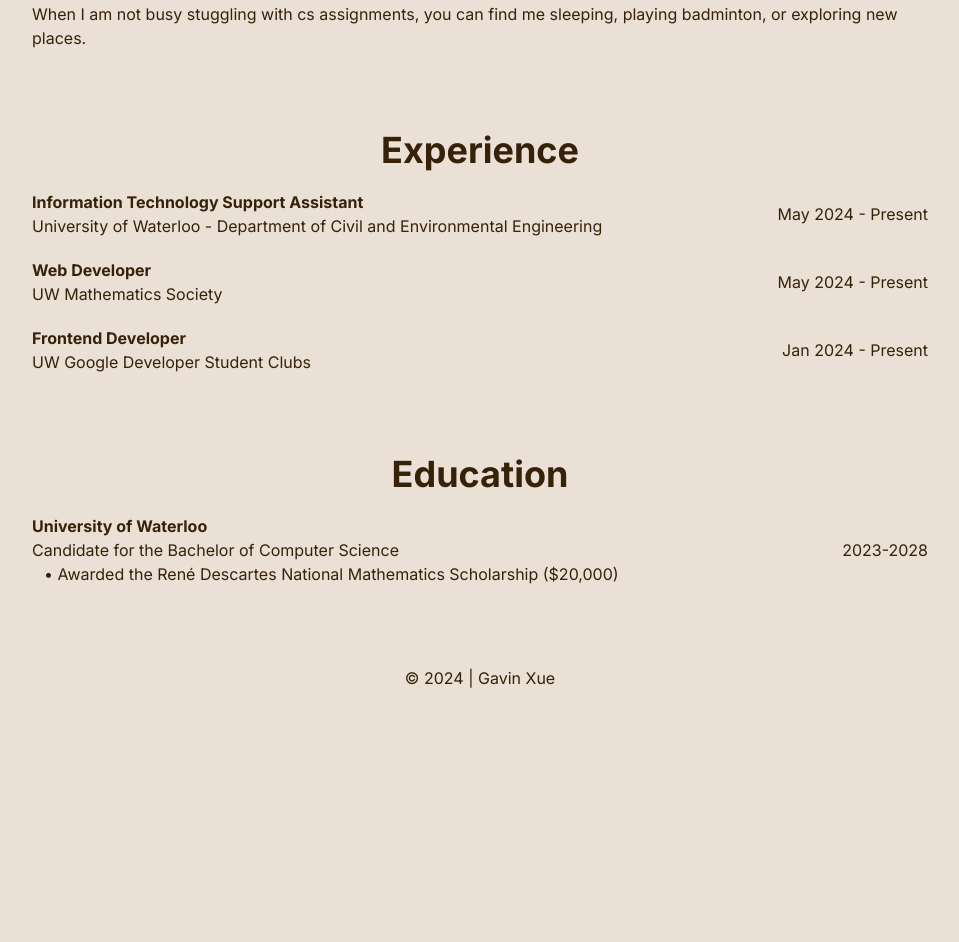
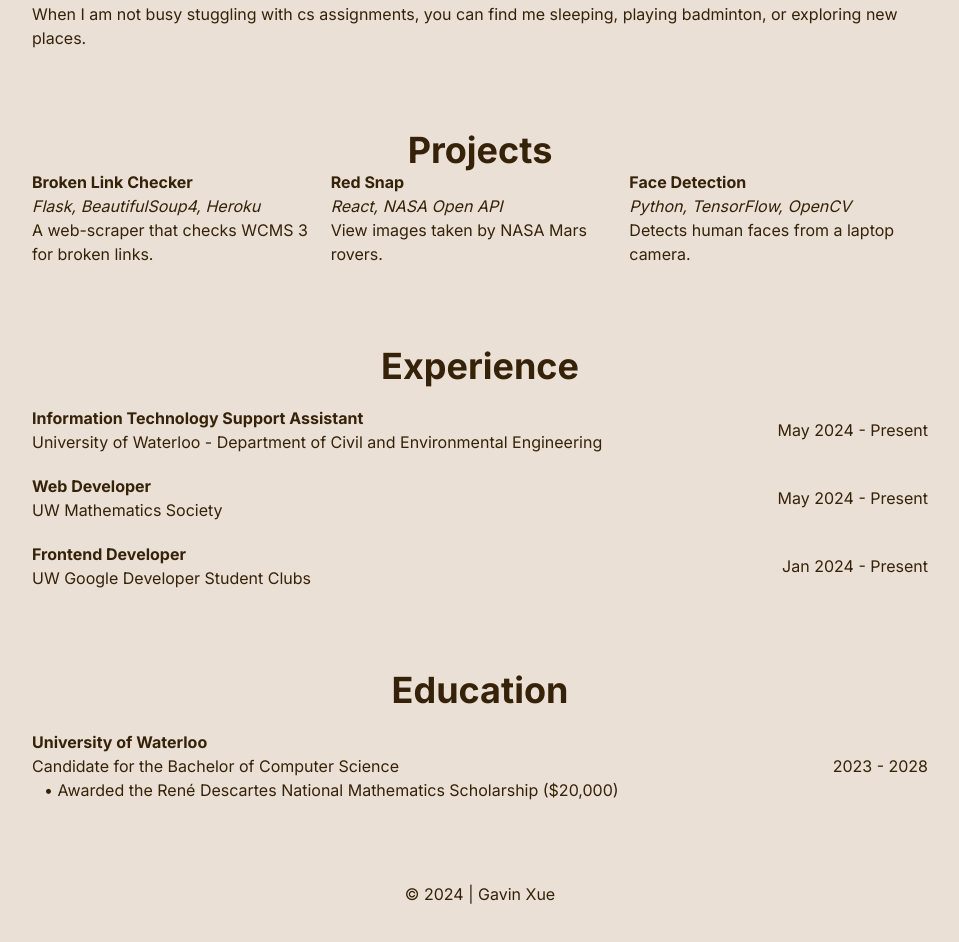
Before and after one commit to gavxue/personal-website, a Next.js app: page / in a window 1280 px wide. Shown: the part 800-1742 px from the top of the page, without its empty margins (160-1119 px from the left). Before the commit the page ends 1530 px from the top, so only its background shows below. Built offline with nearby package versions, Linux system fonts and the light colour scheme.

Commit message:
Added projects

```diff
--- a/app/components/Education.tsx
+++ b/app/components/Education.tsx
@@ -9,7 +9,7 @@ export default function Education() {
                     <p className="ml-3">&#x2022; Awarded the René Descartes National Mathematics Scholarship ($20,000)</p>
                 </div>
                 <div className="my-auto">
-                    <p>2023-2028</p>
+                    <p>2023 - 2028</p>
                 </div>
             </div>
         </section>
--- /dev/null
+++ b/app/components/Projects.tsx
@@ -0,0 +1,26 @@
+import { FiSearch } from "react-icons/fi"
+
+export default function Projects() {
+    return (
+        <section className="my-20">
+            <h2 className="text-center text-4xl font-bold">Projects</h2>
+            <div className="grid grid-cols-3">
+                <div>
+                    <p className="font-bold">Broken Link Checker</p>
+                    <p className="italic">Flask, BeautifulSoup4, Heroku</p>
+                    <p>A web-scraper that checks WCMS 3 for broken links.</p>
+                </div>
+                <div>
+                    <p className="font-bold">Red Snap</p>
+                    <p className="italic">React, NASA Open API</p>
+                    <p>View images taken by NASA Mars rovers.</p>
+                </div>
+                <div>
+                    <p className="font-bold">Face Detection</p>
+                    <p className="italic">Python, TensorFlow, OpenCV</p>
+                    <p>Detects human faces from a laptop camera.</p>
+                </div>
+            </div>
+        </section>
+    )
+}
--- a/app/page.tsx
+++ b/app/page.tsx
@@ -3,12 +3,14 @@ import Footer from "./components/Footer";
 import About from "./components/About";
 import Education from "./components/Education";
 import Experience from "./components/Experience";
+import Projects from "./components/Projects";
 
 export default function Home() {
   return (
     <main className="max-w-4xl mx-auto">
       <Header />
       <About />
+      <Projects />
       <Experience />
       <Education />
       <Footer />
```
